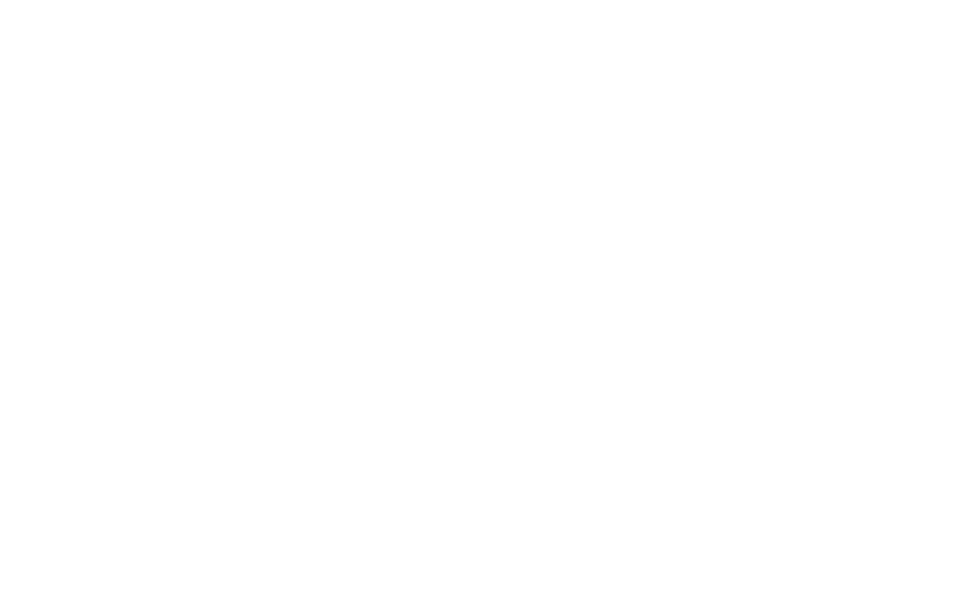
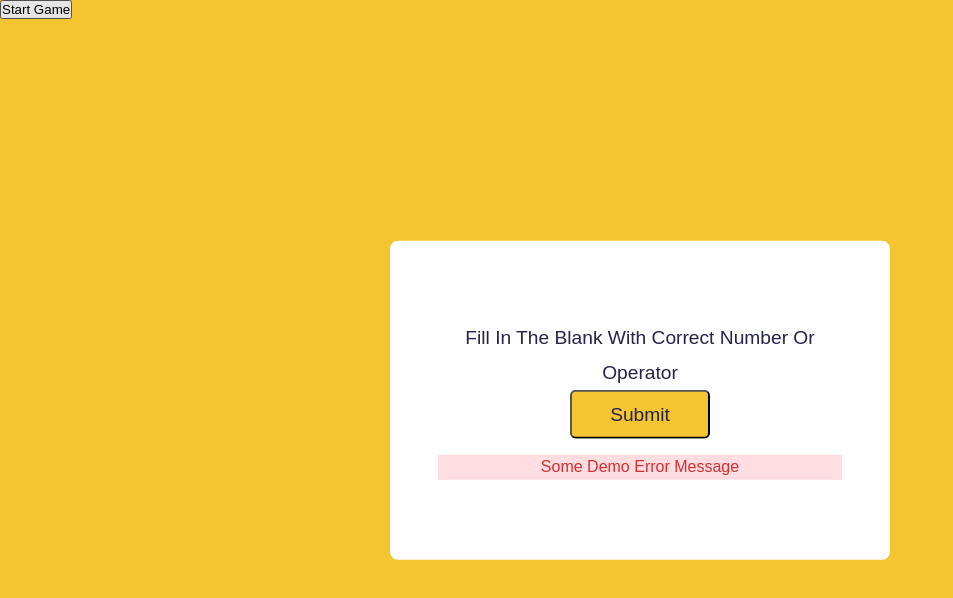
Before and after one commit to lvvNikolas/MathGame, a plain HTML site: page index.html in a window 1280 px wide. Shown: the whole page, without its empty margins (0-953 px from the left). Drawn offline with Linux system fonts and the light colour scheme.

Commit message:
work on js file

```diff
--- a/index.html
+++ b/index.html
@@ -4,9 +4,21 @@
     <meta charset="UTF-8">
     <meta http-equiv="X-UA-Compatible" content="IE=edge">
     <meta name="viewport" content="width=device-width, initial-scale=1.0">
+    <link rel="stylesheet" href="style.css">
     <title>Math Game</title>
 </head>
 <body>
-
+    <div class="container">
+        <h3>Fill In The Blank With Correct Number Or Operator</h3>
+        <div id="question"></div>
+        <button id="submit-btn">Submit</button>
+        <p id="error-msg">Some Demo Error Message</p>
+    </div>
+    <div class="controls-container">
+        <p id="result"></p>
+        <button id="start-btn">Start Game</button>
+    </div>
+    <!-- Script -->
+  <script src="script.js"></script>
 </body>
 </html>
--- a/script.js
+++ b/script.js
@@ -0,0 +1,29 @@
+let operators = ["*", "-", "+"];
+const startBtn = document.getElementById("start-btn");
+const question = document.getElementById("question");
+const controls = document.querySelector(".controls-container");
+const result = document.getElementById("result");
+const submitBtn = document.getElementById("submit-btn");
+const  errorMessage = document.getElementById("error-msg");
+
+let answerValue;
+let operatorQuestion;
+
+
+// Random Value Generator
+const randomValue = (min,max) => Math.floor(Math.random() * (max - min)) + min;
+
+const questionGenerator = () => {
+    //   Two random Values between 1 and 20
+    let [num1, num2] = [randomValue(1, 20), randomValue(1, 20)]
+    // console.log(num1, num2);
+
+    // For getting random operator
+    let randomOperator = operators[Math.floor(Math.random() * operators.length)];
+    // console.log(randomOperator);
+
+    if(randomOperator == "-" && num2 > num1){
+
+    }
+};
+questionGenerator();
--- a/style.css
+++ b/style.css
@@ -0,0 +1,55 @@
+*{
+    padding: 0;
+    margin: 0;
+    box-sizing: border-box;
+    font-family: "Poppins", sans-serif;
+}
+
+body {
+    background-color: #f4c531;
+}
+
+.container {
+    background-color: #fff;
+    width: 90%;
+    max-width: 31.25em;
+    position: absolute;
+    transform: translate(-50%, -50%);
+    top: 50%;
+    left: 50%;
+    padding: 5em 3em;
+    border-radius: 0.5em;
+}
+.container h3{
+    font-size: 1.2em;
+    color: #23234c;
+    text-align: center;
+    font-weight: 500;
+    line-height: 1.8em;
+}
+
+.container #submit-btn{
+    font-size: 1.2em;
+    font-weight: 500;
+    display: block;
+    margin: 0 auto;
+    background-color: #f4c531;
+    border-radius: 0.3em;
+    bottom: none;
+    outline: none;
+    cursor: pointer;
+    color: #23234c;
+    padding: 0.6em 2em;
+}
+
+#error-msg{
+    text-align: center;
+    margin-top: 1em;
+    background-color: #ffdde0;
+    color: #d62f2f;
+    padding: 0.2em 0;
+}
+
+.hide{
+    display: none;
+}
```
